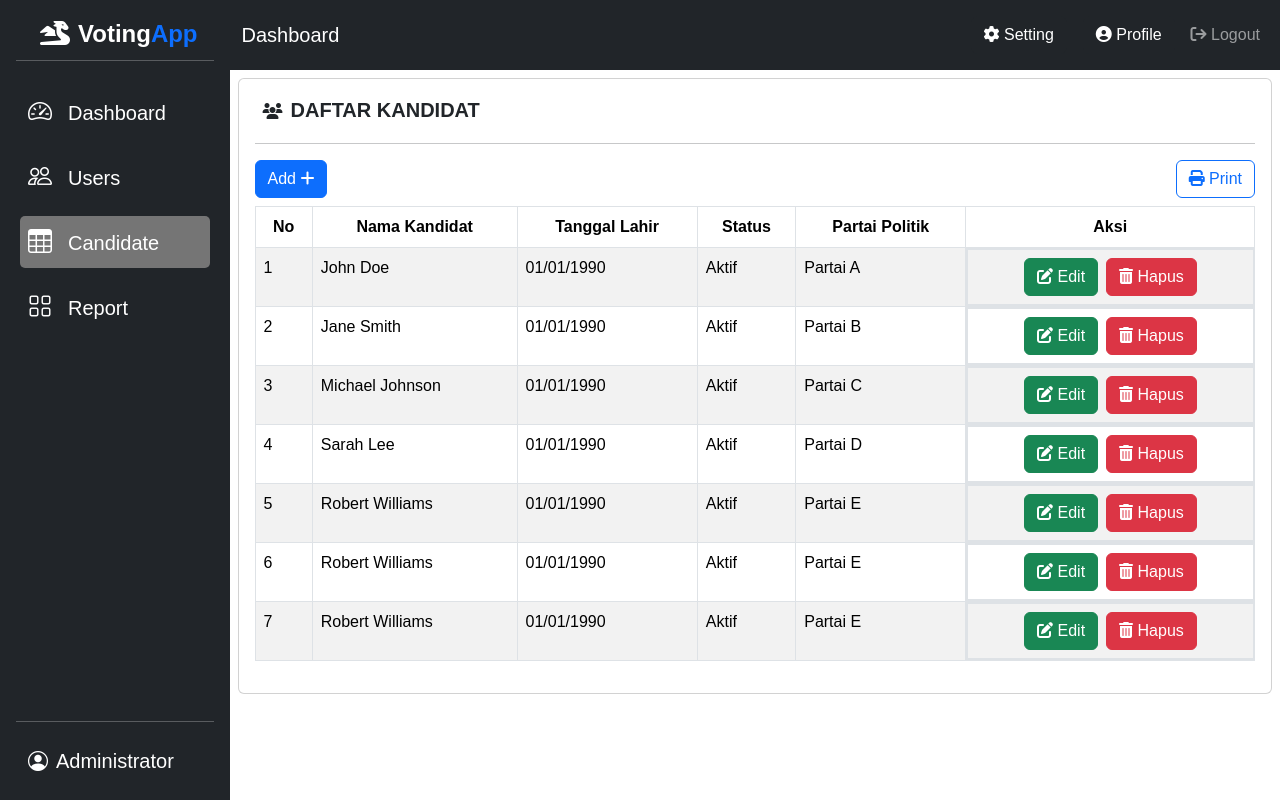
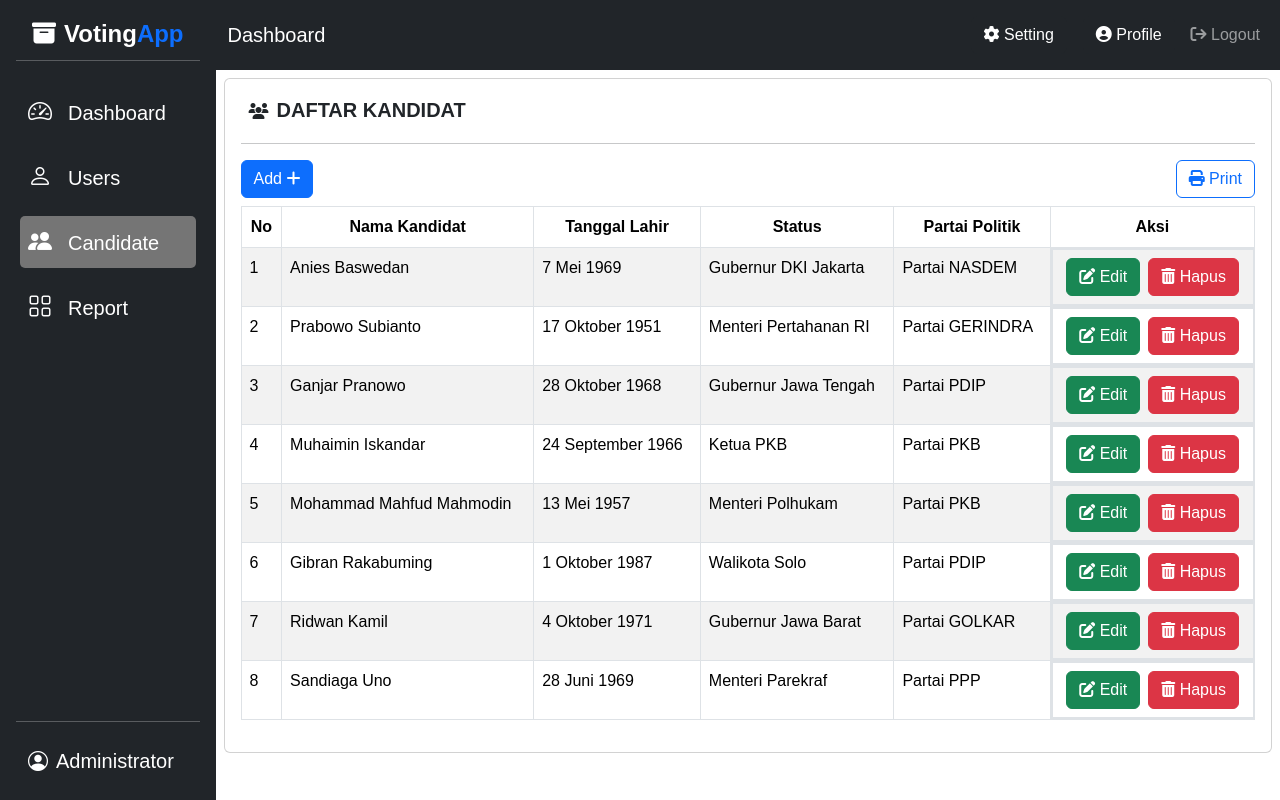
Before and after one commit to muhamadariefr/voting-app, a React (Vite) app: page /order in a window 1280 px wide. Built offline with nearby package versions, Linux system fonts and the light colour scheme.

Commit message:
udpate report

```diff
--- a/src/components/Admin/ModalAdmin/ModalAdd.jsx
+++ b/src/components/Admin/ModalAdmin/ModalAdd.jsx
@@ -26,12 +26,26 @@ function ModalAdd() {
               name="gambar"
               placeholder=""
             />
+            <p>Nama Lengkap</p>
             <input
               type="text"
               className="form-control mb-2"
               name="namaKandidat"
               placeholder="Nama Kandidat"
             />
+            <p>Tanggal Lahir</p>
+            <input
+              type="date"
+              className="form-control"
+              value="date"
+            />
+            <p>Status</p>
+            <input
+              type="text"
+              className="form-control"
+              value="Status Jabatan"
+            />
+            <p>Partai</p>
             <input
               type="text"
               className="form-control mb-2"
--- a/src/components/Admin/ModalAdmin/ModalProfAdm.jsx
+++ b/src/components/Admin/ModalAdmin/ModalProfAdm.jsx
@@ -21,7 +21,7 @@ function ModalEdit() {
         <Modal.Body>
           <div className="text-center">
             <img
-              src="/profile.jpg"
+              src="/admin.png"
               alt="Profile Image"
               className="img-fluid rounded-circle mb-3"
               style={{ width: "100px", height: "auto" }}
@@ -29,15 +29,15 @@ function ModalEdit() {
           </div>
           <div className="detail-akun">
             <p>Username:</p>
-            <h5>Administrator</h5>
+            <h5>Admin1</h5>
           </div>
           <div className="detail-akun">
             <p>Nama Lengkap:</p>
-            <h5>Administrator Company</h5>
+            <h5>Ellen Leoniz</h5>
           </div>
           <div className="detail-akun">
             <p>Tanggal Lahir:</p>
-            <h5>19-01-1990</h5>
+            <h5>10-01-1995</h5>
           </div>
           <div className="detail-akun">
             <p>Email:</p>
@@ -45,7 +45,7 @@ function ModalEdit() {
           </div>
           <div className="detail-akun">
             <p>Status:</p>
-            <h5>admin</h5>
+            <h5>Administrator</h5>
           </div>
         </Modal.Body>
       </Modal>
--- a/src/components/Admin/ModalAdmin/ModalSetAdm.jsx
+++ b/src/components/Admin/ModalAdmin/ModalSetAdm.jsx
@@ -21,7 +21,7 @@ function ModalSetAdm() {
         <Modal.Body>
           <div className="text-center">
             <img
-              src="/profile.jpg"
+              src="/admin.png"
               alt="Profile Image"
               className="img-fluid rounded-circle mb-3"
               style={{ width: "100px", height: "auto" }}
--- a/src/components/Admin/Order.jsx
+++ b/src/components/Admin/Order.jsx
@@ -6,6 +6,7 @@ import ModalEdit from "./ModalAdmin/ModalEdit";
 import ModalHapus from "./ModalAdmin/ModalHapus";
 import { Row, Col, Card, Table } from "react-bootstrap";
 import Button from "react-bootstrap/Button";
+
 function Order() {
   const [toggle, setToggle] = useState(false);
   function Toggle() {
@@ -76,10 +77,10 @@ function Order() {
                       <tbody>
                         <tr>
                           <td>1</td>
-                          <td>John Doe</td>
-                          <td className="d-none d-md-table-cell">01/01/1990</td>
-                          <td className="d-none d-md-table-cell">Aktif</td>
-                          <td className="d-none d-md-table-cell">Partai A</td>
+                          <td>Anies Baswedan</td>
+                          <td className="d-none d-md-table-cell">7 Mei 1969</td>
+                          <td className="d-none d-md-table-cell">Gubernur DKI Jakarta</td>
+                          <td className="d-none d-md-table-cell">Partai NASDEM</td>
                           <td className="d-flex flex-row justify-content-center border-2">
                             <ModalEdit />
                             <span className="p-1"></span> <ModalHapus />
@@ -87,10 +88,10 @@ function Order() {
                         </tr>
                         <tr>
                           <td>2</td>
-                          <td>Jane Smith</td>
-                          <td className="d-none d-md-table-cell">01/01/1990</td>
-                          <td className="d-none d-md-table-cell">Aktif</td>
-                          <td className="d-none d-md-table-cell">Partai B</td>
+                          <td>Prabowo Subianto</td>
+                          <td className="d-none d-md-table-cell">17 Oktober 1951</td>
+                          <td className="d-none d-md-table-cell">Menteri Pertahanan RI</td>
+                          <td className="d-none d-md-table-cell">Partai GERINDRA</td>
                           <td className="d-flex flex-row justify-content-center border-2">
                             <ModalEdit />
                             <span className="p-1"></span> <ModalHapus />
@@ -98,10 +99,10 @@ function Order() {
                         </tr>
                         <tr>
                           <td>3</td>
-                          <td>Michael Johnson</td>
-                          <td className="d-none d-md-table-cell">01/01/1990</td>
-                          <td className="d-none d-md-table-cell">Aktif</td>
-                          <td className="d-none d-md-table-cell">Partai C</td>
+                          <td>Ganjar Pranowo</td>
+                          <td className="d-none d-md-table-cell">28 Oktober 1968</td>
+                          <td className="d-none d-md-table-cell">Gubernur Jawa Tengah</td>
+                          <td className="d-none d-md-table-cell">Partai PDIP</td>
                           <td className="d-flex flex-row justify-content-center border-2">
                             <ModalEdit />
                             <span className="p-1"></span> <ModalHapus />
@@ -109,10 +110,10 @@ function Order() {
                         </tr>
                         <tr>
                           <td>4</td>
-                          <td>Sarah Lee</td>
-                          <td className="d-none d-md-table-cell">01/01/1990</td>
-                          <td className="d-none d-md-table-cell">Aktif</td>
-                          <td className="d-none d-md-table-cell">Partai D</td>
+                          <td>Muhaimin Iskandar</td>
+                          <td className="d-none d-md-table-cell">24 September 1966</td>
+                          <td className="d-none d-md-table-cell">Ketua PKB</td>
+                          <td className="d-none d-md-table-cell">Partai PKB</td>
                           <td className="d-flex flex-row justify-content-center border-2">
                             <ModalEdit />
                             <span className="p-1"></span> <ModalHapus />
@@ -120,10 +121,10 @@ function Order() {
                         </tr>
                         <tr>
                           <td>5</td>
-                          <td>Robert Williams</td>
-                          <td className="d-none d-md-table-cell">01/01/1990</td>
-                          <td className="d-none d-md-table-cell">Aktif</td>
-                          <td className="d-none d-md-table-cell">Partai E</td>
+                          <td>Mohammad Mahfud Mahmodin</td>
+                          <td className="d-none d-md-table-cell">13 Mei 1957</td>
+                          <td className="d-none d-md-table-cell">Menteri Polhukam</td>
+                          <td className="d-none d-md-table-cell">Partai PKB</td>
                           <td className="d-flex flex-row justify-content-center border-2">
                             <ModalEdit />
                             <span className="p-1"></span>
@@ -132,10 +133,10 @@ function Order() {
                         </tr>
                         <tr>
                           <td>6</td>
-                          <td>Robert Williams</td>
-                          <td className="d-none d-md-table-cell">01/01/1990</td>
-                          <td className="d-none d-md-table-cell">Aktif</td>
-                          <td className="d-none d-md-table-cell">Partai E</td>
+                          <td>Gibran Rakabuming</td>
+                          <td className="d-none d-md-table-cell">1 Oktober 1987</td>
+                          <td className="d-none d-md-table-cell">Walikota Solo</td>
+                          <td className="d-none d-md-table-cell">Partai PDIP</td>
                           <td className="d-flex flex-row justify-content-center border-2">
                             <ModalEdit />
                             <span className="p-1"></span>
@@ -144,10 +145,22 @@ function Order() {
                         </tr>
                         <tr>
                           <td>7</td>
-                          <td>Robert Williams</td>
-                          <td className="d-none d-md-table-cell">01/01/1990</td>
-                          <td className="d-none d-md-table-cell">Aktif</td>
-                          <td className="d-none d-md-table-cell">Partai E</td>
+                          <td>Ridwan Kamil</td>
+                          <td className="d-none d-md-table-cell">4 Oktober 1971</td>
+                          <td className="d-none d-md-table-cell">Gubernur Jawa Barat</td>
+                          <td className="d-none d-md-table-cell">Partai GOLKAR</td>
+                          <td className="d-flex flex-row justify-content-center border-2">
+                            <ModalEdit />
+                            <span className="p-1"></span>
+                            <ModalHapus />
+                          </td>
+                        </tr>
+                        <tr>
+                          <td>8</td>
+                          <td>Sandiaga Uno</td>
+                          <td className="d-none d-md-table-cell">28 Juni 1969</td>
+                          <td className="d-none d-md-table-cell">Menteri Parekraf</td>
+                          <td className="d-none d-md-table-cell">Partai PPP</td>
                           <td className="d-flex flex-row justify-content-center border-2">
                             <ModalEdit />
                             <span className="p-1"></span>
--- a/src/components/Admin/Report.jsx
+++ b/src/components/Admin/Report.jsx
@@ -1,39 +1,85 @@
 import React, { useEffect, useState } from "react";
-import { Row, Col, Card } from "react-bootstrap";
+import { Row, Col, Card, Table } from "react-bootstrap";
 import DataBar from "../Chart/BarChart";
 import DataArea from "../Chart/AreaChart";
 import NavAdm from "./NavAdm";
 import Sidebar from "./Sidebar";
+
 function Report() {
     const [toggle, setToggle] = useState(false);
+
     function Toggle() {
         setToggle(!toggle);
     }
 
     useEffect(() => {
         const handleSize = () => {
-        if (window.innerWidth > 768) {
-            setToggle(false);
-        }
+            if (window.innerWidth > 768) {
+                setToggle(false);
+            }
         };
         window.addEventListener("resize", handleSize);
 
         return () => {
-        window.removeEventListener("resize", handleSize);
+            window.removeEventListener("resize", handleSize);
         };
     });
 
+    // Dummy data for the table
+    const tableData = [
+        { province: "DKI Jakarta", totalVoters: 10679951 },
+        { province: "Jawa Barat", totalVoters: 49940000 },
+        { province: "Jawa Tengah", totalVoters: 34550522 },
+        { province: "Jawa Timur", totalVoters: 39740125 },
+        { province: "Bali", totalVoters: 4290021 },
+    ];
+    const candidateData = [
+        {
+            name: "Anies Baswedan",
+            totalVoting: 87616000,
+            rating: 84,
+            description: "Very Positive",
+        },
+        {
+            name: "Prabowo Subianto",
+            totalVoting: 104044000,
+            rating: 92,
+            description: "Very Positive",
+        },
+        {
+            name: "Ganjar Pranowo",
+            totalVoting: 82140000,
+            rating: 80,
+            description: "Very Positive",
+        },
+        {
+            name: "Puan Maharani",
+            totalVoting: 12810131,
+            rating: 30,
+            description: "Very Positive",
+        },
+        {
+            name: "Joko Widodo",
+            totalVoting: 92404113,
+            rating: 88,
+            description: "Very Positive",
+        },
+
+    ];
 
     return (
         <div className="d-flex">
             <div className="d-flex">
-                <div className={toggle ? "d-none" : "w-auto position-fixed"} style={{zIndex: 1}}>
-                    <Sidebar value="4"/>
+                <div
+                    className={toggle ? "d-none" : "w-auto position-fixed"}
+                    style={{ zIndex: 1 }}
+                >
+                    <Sidebar value="4" />
                 </div>
                 <div className={toggle ? "d-none" : "invisible"}>
-                    <Sidebar value="4"/>
+                    <Sidebar value="4" />
                 </div>
-           </div>
+            </div>
             <div className="col">
                 <NavAdm Toggle={Toggle} />
                 <div className="container">
@@ -61,6 +107,70 @@ function Report() {
                             </Card>
                         </Col>
                     </Row>
+                    {/* Table */}
+                    <Row>
+                        <Col md={6} className="pt-2 pb-2">
+                            <Card>
+                                <Card.Body>
+                                    <i class="fa-regular fa-id-card px-2 py-2"></i>
+                                    <span className="fw-bold fs-5">
+                                        JUMLAH PEMILIH TIAP PROVINSI
+                                    </span>
+                                    <hr />
+                                    <Table striped bordered hover>
+                                        <thead>
+                                            <tr>
+                                                <th>Provinsi</th>
+                                                <th>Total Pemilih</th>
+                                            </tr>
+                                        </thead>
+                                        <tbody>
+                                            {tableData.map((data, index) => (
+                                                <tr key={index}>
+                                                    <td>{data.province}</td>
+                                                    <td>{data.totalVoters.toLocaleString()}</td>
+                                                </tr>
+                                            ))}
+                                        </tbody>
+                                    </Table>
+                                </Card.Body>
+                            </Card>
+                        </Col>
+                        <Col md={6} className="pt-2 pb-2">
+                            <Card>
+                                <Card.Body>
+                                    <i class="fa-solid fa-id-badge px-2 py-2"></i>
+                                    <span className="fw-bold fs-5">DATA KANDIDAT</span>
+                                    <hr />
+                                    <Table striped bordered hover>
+                                        <thead>
+                                            <tr>
+                                                <th>Kandidat</th>
+                                                <th>Total Voting</th>
+                                                <th>Rating</th>
+                                                <th>Keterangan</th>
+                                            </tr>
+                                        </thead>
+                                        <tbody>
+                                            {candidateData.map((candidate, index) => (
+                                                <tr key={index}>
+                                                    <td>{candidate.name}</td>
+                                                    <td>{candidate.totalVoting.toLocaleString()}</td>
+                                                    <td className={`fw-bold ${candidate.rating < 50 ? 'text-danger' : 'text-success'}`}>
+                                                        {candidate.rating}%{" "}
+                                                        <i className={`fa-solid fa-thumbs-${candidate.rating < 50 ? 'down' : 'up'}`}></i>
+                                                    </td>
+                                                    <td className={`${candidate.rating < 50 ? 'text-danger' : 'text-success'}`}>
+                                                        {`(${candidate.rating < 50 ? 'Very Bad' : 'Very Positive'})`}
+                                                    </td>
+                                                </tr>
+                                            ))}
+                                        </tbody>
+                                    </Table>
+                                </Card.Body>
+                            </Card>
+                        </Col>
+                    </Row>
                 </div>
             </div>
         </div>
--- a/src/components/Admin/Sidebar.jsx
+++ b/src/components/Admin/Sidebar.jsx
@@ -14,7 +14,7 @@ import "bootstrap-icons/font/bootstrap-icons.css";
 import { useNavigate } from "react-router-dom";
 // import { Link } from "react-router-dom";
 import { BrowserRouter as Router, Route, Link } from "react-router-dom";
-function Sidebar({value}) {
+function Sidebar({ value }) {
     let [active, setActive] = useState(value);
     let navigate = useNavigate();
 
@@ -34,7 +34,7 @@ function Sidebar({value}) {
         <div className="d-flex justify-content-between flex-column bg-dark text-white py-3 ps-3 pe-3 vh-100 sidebar-adm">
             <div>
                 <a href="" className="p-3 fs-4 fw-bold">
-                    <i className="fa-solid fa-dragon px-2"></i>
+                    <i className="fa-solid fa-box-archive pe-2"></i>
                     Voting<span className="fs-4 text-primary">App</span>
                 </a>
                 <hr className="text-white mt-2" />
@@ -53,7 +53,7 @@ function Sidebar({value}) {
                         <li
                             className={active === "2" ? "active nav-item p-2" : "nav-item p-2"}
                         >
-                                <i className="bi bi-people me-3 fs-4"></i>
+                            <i className="bi bi-person me-3 fs-4"></i>
                             <span className="fs-5">
                                 Users
                             </span>
@@ -63,7 +63,7 @@ function Sidebar({value}) {
                         <li
                             className={active === "3" ? "active nav-item p-2" : "nav-item p-2"}
                         >
-                                <i className="bi bi-table me-3 fs-4"></i>
+                            <i class="bi bi-people-fill me-3 fs-4"></i>
                             <span className="fs-5">
                                 Candidate
                             </span>
--- a/src/components/Admin/Users.jsx
+++ b/src/components/Admin/Users.jsx
@@ -25,7 +25,10 @@ function Users() {
   return (
     <div className="d-flex">
       <div className="d-flex">
-        <div className={toggle ? "d-none" : "w-auto position-fixed"} style={{zIndex: 1}}>
+        <div
+          className={toggle ? "d-none" : "w-auto position-fixed"}
+          style={{ zIndex: 1 }}
+        >
           <Sidebar value="2" />
         </div>
         <div className={toggle ? "d-none" : "invisible"}>
@@ -43,12 +46,22 @@ function Users() {
                   <span className="fw-bold fs-5">DAFTAR PEMILIH</span>
                   {/* <h5>DAFTAR PEMILIH</h5> */}
                   <hr />
+                  <div className="legend">
+                    <div className="legend-item">
+                      <div className="legend-box green"></div>
+                      <span className="legend-label">Sudah Memilih</span>
+                    </div>
+                    <div className="legend-item">
+                      <div className="legend-box red"></div>
+                      <span className="legend-label">Belum Memilih</span>
+                    </div>
+                  </div>
                   <div className="table-responsive">
                     <Table striped bordered>
                       <thead>
                         <tr>
                           <th>No</th>
-                          <th>Nama</th>
+                          <th>Nama Lengkap</th>
                           <th className="d-none d-md-table-cell">Email</th>
                           <th>Status</th>
                         </tr>
@@ -96,9 +109,9 @@ function Users() {
                         </tr>
                         <tr>
                           <td>5</td>
-                          <td>John Doe</td>
+                          <td>Carl Johnson</td>
                           <td className="d-none d-md-table-cell">
-                            johndoe@example.com
+                            cjsanandreas@example.com
                           </td>
                           <td className="text-success">
                             Sudah Memilih <i className="fa fa-check-circle"></i>
@@ -106,9 +119,9 @@ function Users() {
                         </tr>
                         <tr>
                           <td>6</td>
-                          <td>John Doe</td>
+                          <td>Michael Lawrence</td>
                           <td className="d-none d-md-table-cell">
-                            johndoe@example.com
+                            michlaw@example.com
                           </td>
                           <td className="text-success">
                             Sudah Memilih <i className="fa fa-check-circle"></i>
@@ -116,9 +129,9 @@ function Users() {
                         </tr>
                         <tr>
                           <td>7</td>
-                          <td>John Doe</td>
+                          <td>Obby Smith</td>
                           <td className="d-none d-md-table-cell">
-                            johndoe@example.com
+                            smithob@example.com
                           </td>
                           <td className="text-success">
                             Sudah Memilih <i className="fa fa-check-circle"></i>
@@ -126,9 +139,9 @@ function Users() {
                         </tr>
                         <tr>
                           <td>8</td>
-                          <td>John Doe</td>
+                          <td>Terry Adams</td>
                           <td className="d-none d-md-table-cell">
-                            johndoe@example.com
+                            teradams@example.com
                           </td>
                           <td className="text-success">
                             Sudah Memilih <i className="fa fa-check-circle"></i>
```
Also changed, not shown: src/components/Admin/HomeAdm.jsx (+4 -4 lines), public/admin.png (added), src/data/index.js (line endings or trailing spaces), src/dist/css/main.css. Lines whose indentation alone changed are shown as unchanged.
